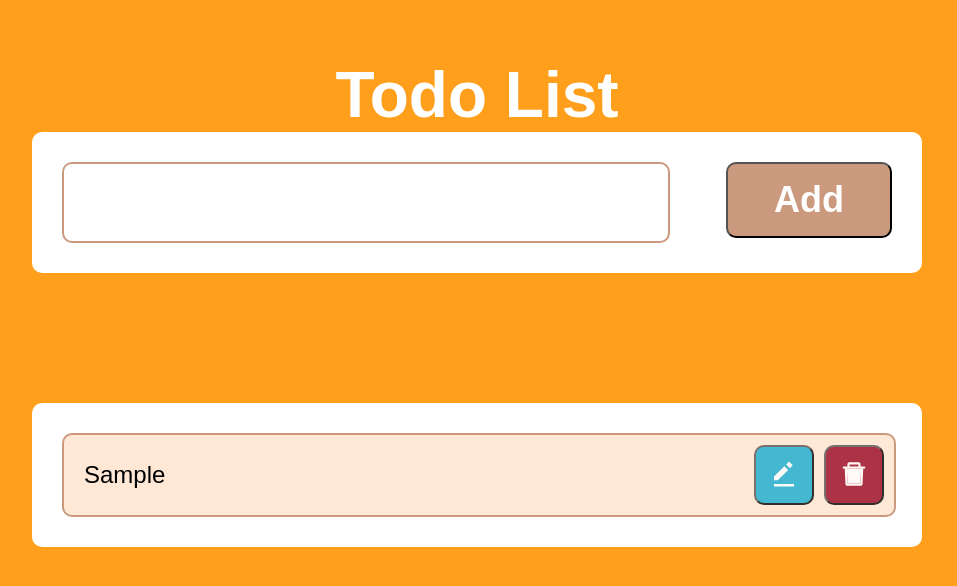
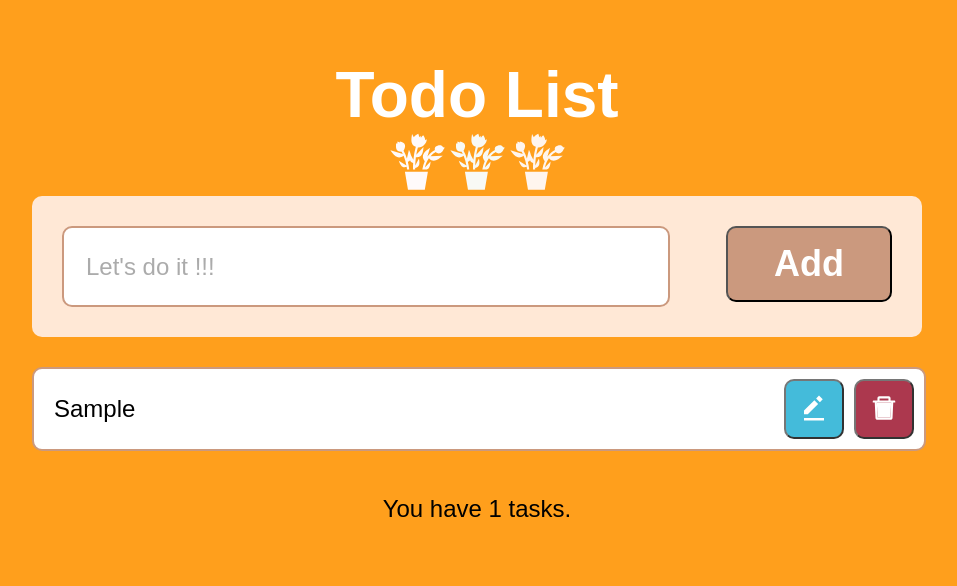
Before and after one commit to Kimhouy/Todolist_Kimhouy_CODE404s, a React (Vite) app: page / in a window 1280 px wide. Both pictures are taken after typing "Sample" into the empty fields and a click on the button "Add". Shown: the top 586 px of the page, without its empty margins (163-1120 px from the left). Built offline with nearby package versions, Linux system fonts and the light colour scheme; a web font is replaced by a local one.

Commit message:
modify feature

```diff
--- a/src/App.css
+++ b/src/App.css
@@ -4,6 +4,8 @@
 body {
     background-color: #FF9F1C;
     font-family: 'Gluten', sans-serif;
+    display: flex;
+    justify-content: center;
 }
 
 .header {
@@ -12,6 +14,19 @@ body {
     font-size: 64px;
     font-weight: 700;
     margin-top: 50px;
+
+}
+
+.flower-icon-1 {
+    color: #fffafa;
+}
+
+.flower-icon-2 {
+    color: #f8f9f5;
+}
+
+.flower-icon-3 {
+    color: #fff5ee;
 }
 
 .task-contain-all {
@@ -19,6 +34,7 @@ body {
     flex-direction: column;
     justify-content: center;
     align-items: center;
+    width: 900px;
 }
 
 .container {
@@ -26,18 +42,19 @@ body {
 }
 
 .task-container {
-    background-color: white;
+    height: auto;
+    width: 890px;
+    border-radius: 10px;
+    padding-bottom: 20px;
+}
+
+.add-task-container {
+    background-color: #FFE8D6;
     height: auto;
     width: 830px;
     border-radius: 10px;
     padding: 30px;
     margin-bottom: 30px;
-}
-
-.add-task-container {
-    margin-bottom: 0;
-
-
 }
 
 .add-taskbar {
@@ -46,7 +63,6 @@ body {
 }
 
 .add-task {
-
     height: 75px;
     width: 600px;
     border-radius: 10px;
@@ -55,6 +71,10 @@ body {
     text-indent: 20px;
     outline: none;
     font-family: 'Gluten', sans-serif;
+}
+
+.add-task::placeholder {
+    opacity: 60%;
 }
 
 .add-button {
@@ -73,8 +93,8 @@ body {
     display: flex;
     align-items: center;
     justify-content: space-between;
-    width: 830px;
-    background-color: #FFE8D6;
+    width: 890px;
+    background-color: white;
     border: 2px solid #CB997E;
     border-radius: 10px;
 }
@@ -82,11 +102,6 @@ body {
 .task-content {
     margin-left: 20px;
     font-size: 24px;
-}
-
-.task-display {
-    margin-top: 100px;
-    overflow: hidden;
 }
 
 .task-modify {
@@ -141,3 +156,9 @@ body {
 .input:focus {
     outline: none;
 }
+
+.task-text{
+    display: flex;
+    flex-direction: column;
+    font-size: 24px;
+}
--- a/src/App.jsx
+++ b/src/App.jsx
@@ -44,7 +44,12 @@ function App() {
       <div className='task-contain-all'>
         <AddTask onCreate={taskAdded} />
         <DisplayTask tasks={tasks} onEdit={editTaskById} onDelete={deleteTaskById} />
+
+        <div>
+                <p className="task-text"> You have {tasks.length} tasks. </p>
+          </div>
       </div>
+
     </>
   );
 }
--- a/src/components/AddTask.jsx
+++ b/src/components/AddTask.jsx
@@ -1,4 +1,5 @@
 import { useState } from "react";
+import { GiFlowerPot } from "react-icons/gi"
 
 function AddTask({ onCreate }) {
     const [activity, setActivity] = useState('');
@@ -18,18 +19,25 @@ function AddTask({ onCreate }) {
 
     return (
         <>
+
             <div className="header">Todo List</div>
-
+            <div>
+                <GiFlowerPot className="flower-icon-1" size={60} />
+                <GiFlowerPot className="flower-icon-2" size={60}/>
+                <GiFlowerPot className="flower-icon-3" size={60}/>
+            </div>
             <div className="container">
-                <div className="task-container">
+                <div className="add-task-container">
                     <form className="add-taskbar" onSubmit={handleSubmit} >
-                        <input className="add-task" value={activity} onChange={handleChange} />
+                        <input className="add-task" value={activity} onChange={handleChange} placeholder="Let's do it !!!" />
                         <button className="add-button">Add</button>
                     </form>
                 </div>
+
             </div >
         </>
     );
+
 }
 
 
--- a/src/components/ShowTask.jsx
+++ b/src/components/ShowTask.jsx
@@ -31,9 +31,10 @@ function ShowTask({ task, onDelete, onEdit }) {
 
 
     return (
+
         <div className="task-container">
             <div className="task-bar">
-            <div className="task-content">{content}</div>
+                <div className="task-content">{content} </div>
                 <div className="task-actions">
                     <button className="task-button" onClick={handleEditClick} >
                         <BiSolidEditAlt size={30} />
@@ -44,6 +45,7 @@ function ShowTask({ task, onDelete, onEdit }) {
                 </div>
             </div>
         </div>
+
     );
 }
 
```
Also changed, not shown: 1 other file (tests, documents, lock files or other folders). Lines whose indentation alone changed are shown as unchanged.
